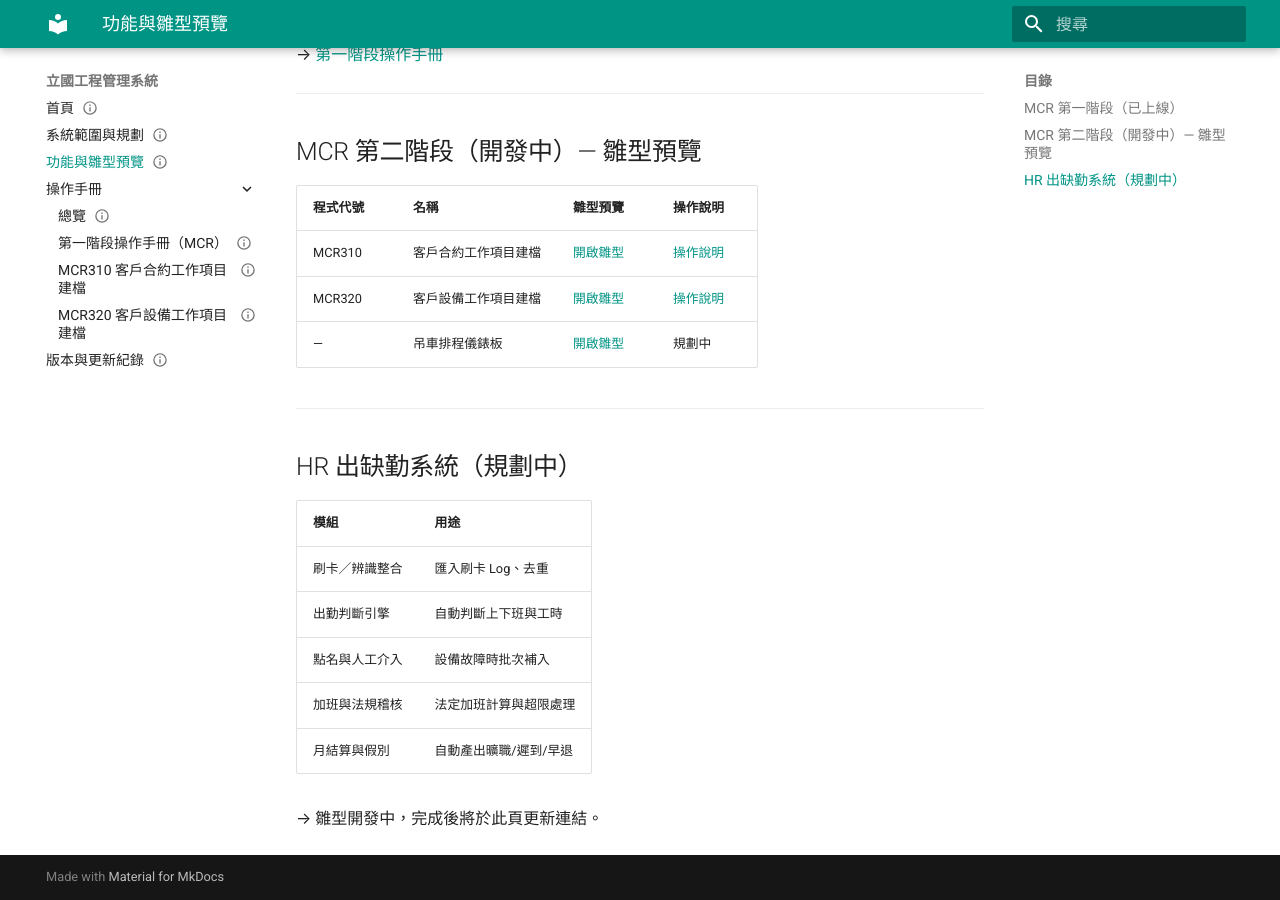
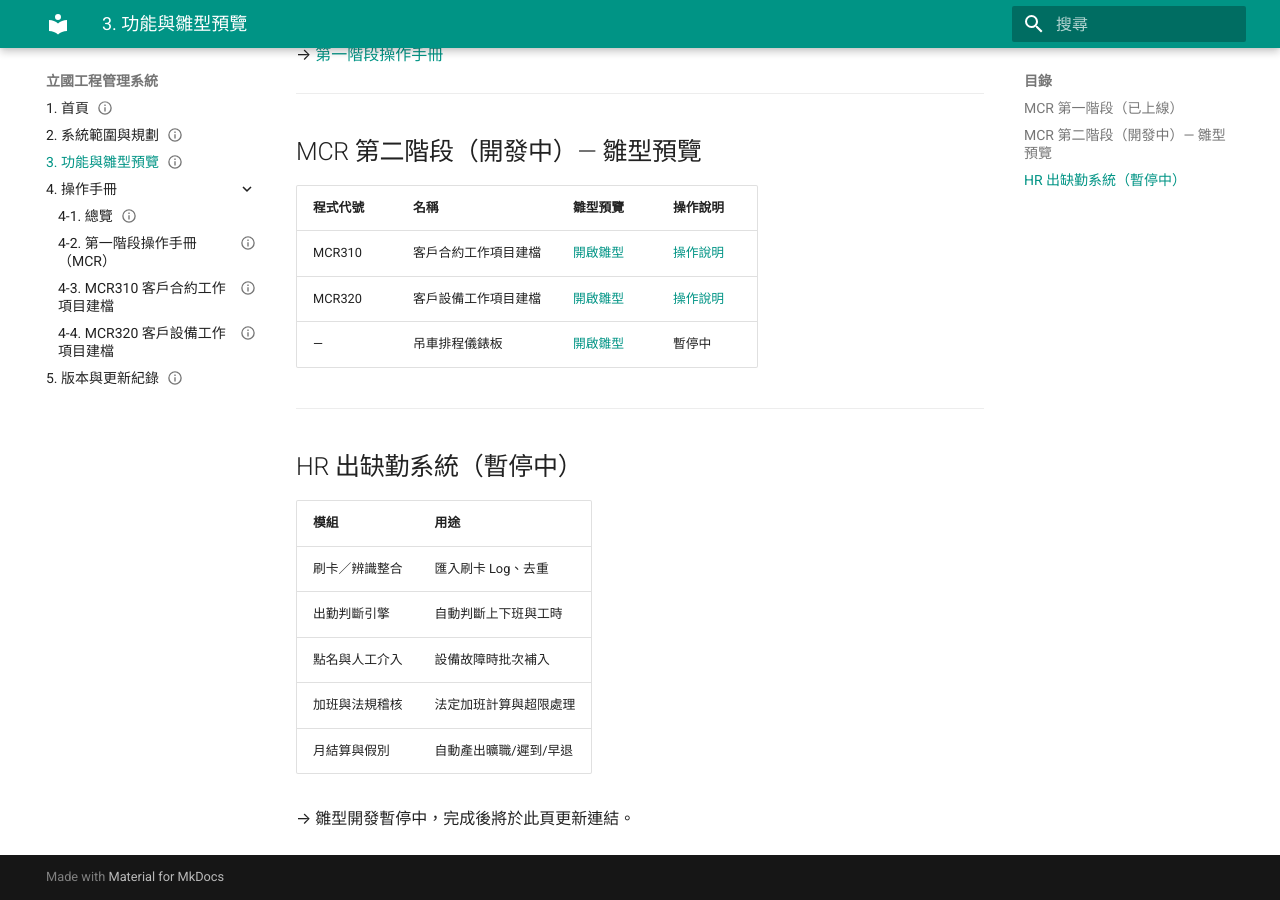
Before and after one commit to SLchinwen/PJ-Likuo-DB, an MkDocs documentation site: the page built from projects/LIKUO_DB/docs/features.md, in a window 1280 px wide and 900 px high, scrolled down 721 px. Built offline with MkDocs 1.6.1 and Material for MkDocs 9.7.7, drawn with Linux system fonts in a browser that asks for light colours.

Commit message:
Update docs navigation to use numbered coding and mark Crane/HR systems as paused
Made-with: Cursor

````diff
--- a/mkdocs.yml
+++ b/mkdocs.yml
@@ -7,15 +7,15 @@ site_url: https://SLchinwen.github.io/PJ-Likuo-DB
 docs_dir: projects/LIKUO_DB/docs
 
 nav:
-  - 首頁: index.md
-  - 系統範圍與規劃: scope.md
-  - 功能與雛型預覽: features.md
-  - 操作手冊:
-      - 總覽: guides/index.md
-      - 第一階段操作手冊（MCR）: guides/mcr_phase1.md
-      - MCR310 客戶合約工作項目建檔: guides/prototype_MCR310.md
-      - MCR320 客戶設備工作項目建檔: guides/prototype_MCR320.md
-  - 版本與更新紀錄: changelog.md
+  - 1. 首頁: index.md
+  - 2. 系統範圍與規劃: scope.md
+  - 3. 功能與雛型預覽: features.md
+  - 4. 操作手冊:
+      - 4-1. 總覽: guides/index.md
+      - 4-2. 第一階段操作手冊（MCR）: guides/mcr_phase1.md
+      - 4-3. MCR310 客戶合約工作項目建檔: guides/prototype_MCR310.md
+      - 4-4. MCR320 客戶設備工作項目建檔: guides/prototype_MCR320.md
+  - 5. 版本與更新紀錄: changelog.md
 
 theme:
   name: material            # 使用最美的 Material 主題
--- a/projects/LIKUO_DB/docs/features.md
+++ b/projects/LIKUO_DB/docs/features.md
@@ -35,11 +35,11 @@ status: active
 |---------|------|---------|---------|
 | MCR310 | 客戶合約工作項目建檔 | [開啟雛型](prototype/prototype_MCR310.html) | [操作說明](guides/prototype_MCR310.md) |
 | MCR320 | 客戶設備工作項目建檔 | [開啟雛型](prototype/prototype_MCR320.html) | [操作說明](guides/prototype_MCR320.md) |
-| — | 吊車排程儀錶板 | [開啟雛型](prototype/prototype_CraneDashboard.html) | 規劃中 |
+| — | 吊車排程儀錶板 | [開啟雛型](prototype/prototype_CraneDashboard.html) | 暫停中 |
 
 ---
 
-## HR 出缺勤系統（規劃中）
+## HR 出缺勤系統（暫停中）
 
 | 模組 | 用途 |
 |------|------|
@@ -49,4 +49,4 @@ status: active
 | 加班與法規稽核 | 法定加班計算與超限處理 |
 | 月結算與假別 | 自動產出曠職/遲到/早退 |
 
-→ 雛型開發中，完成後將於此頁更新連結。
+→ 雛型開發暫停中，完成後將於此頁更新連結。
--- a/projects/LIKUO_DB/docs/guides/index.md
+++ b/projects/LIKUO_DB/docs/guides/index.md
@@ -25,4 +25,4 @@ status: active
 
 ## HR 出缺勤系統
 
-> 規劃中，手冊將於開發完成後提供。
+> 暫停中，手冊將於重啟開發後提供。
--- a/projects/LIKUO_DB/docs/scope.md
+++ b/projects/LIKUO_DB/docs/scope.md
@@ -17,10 +17,11 @@ status: active
 - 現場回報、審核、成果報表、進度追蹤
 
 ### 第二階段（進行中）
-- 工程回報拍照、請款結算、吊車排程
+- 工程回報拍照、請款結算
 - 基本資料批次匯入
+- 吊車排程（暫停中）
 
-## HR 出缺勤系統（規劃中）
+## HR 出缺勤系統（暫停中）
 - 刷卡匯入與出勤判斷
 - 點名輔助、月結算、法規稽核
 
@@ -35,7 +36,7 @@ timeline
     2026 Q1 : MCR 第二階段開發
             : 拍照與請款結算
             : 吊車排程整合
-    2026 Q2 : HR 出缺勤系統規劃
+    2026 Q2 : HR 出缺勤系統（暫停）
             : 刷卡整合與點名
             : 月結與法規稽核
 ```
````
Also changed, not shown: projects/LIKUO_DB/docs/index.md (+2 -2 lines).
